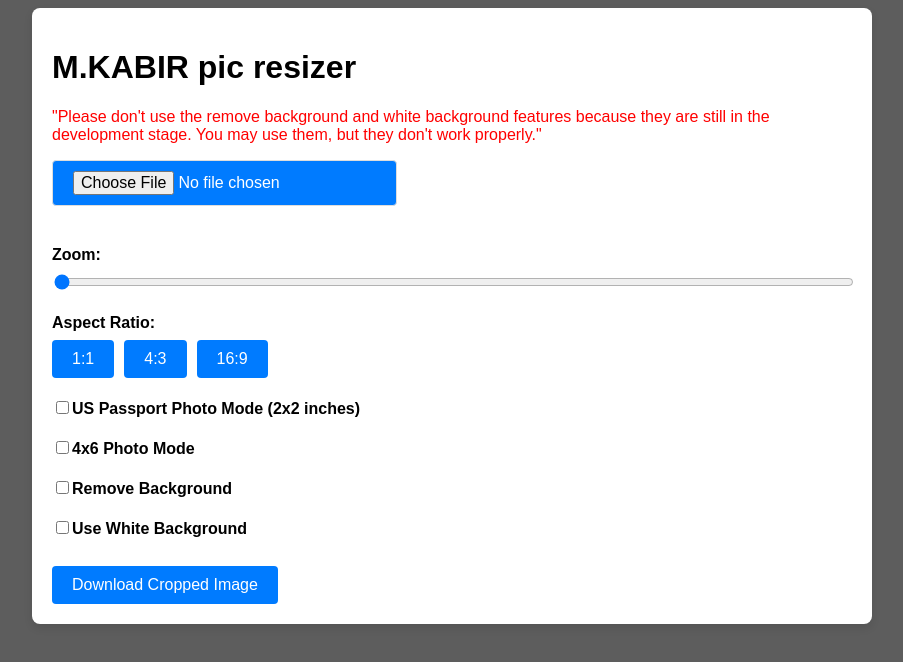
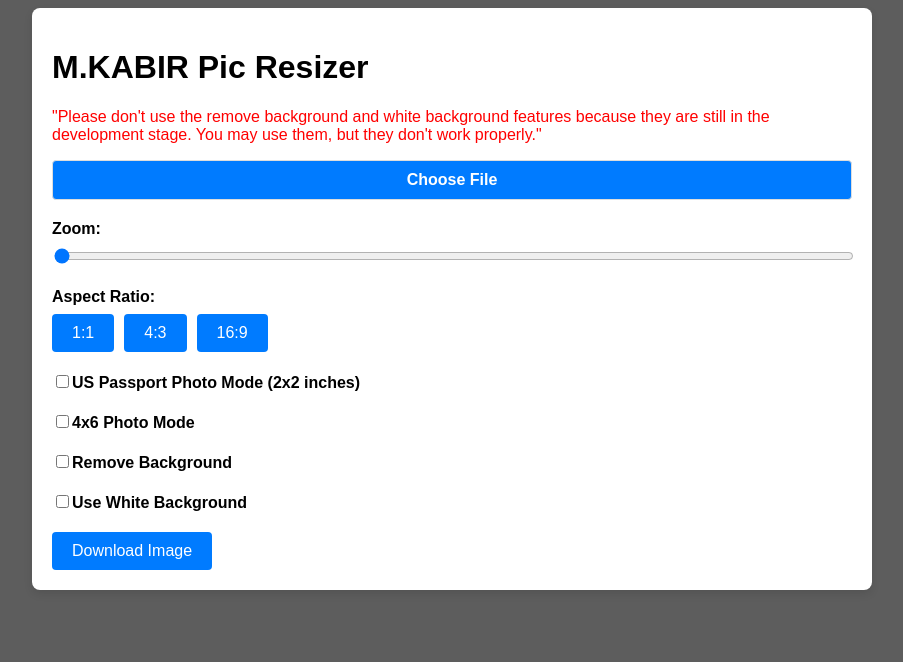
Before and after one commit to KKABIR07/Pic_resizes, a React (Vite) app: page / in a window 1280 px wide. Shown: the top 662 px of the page, without its empty margins (188-1091 px from the left). Built offline with nearby package versions, Linux system fonts and the light colour scheme.

Commit message:
4X6 formate 2.0

```diff
--- a/src/page/ImageResizer.jsx
+++ b/src/page/ImageResizer.jsx
@@ -18,7 +18,8 @@ const ImageResizer = () => {
   const PASSPORT_PIXELS = 600; // 2x2 inch at 300 DPI
 
   const FOUR_BY_SIX_ASPECT_RATIO = 2 / 3; // 4x6 inch aspect ratio (2:3)
-  const FOUR_BY_SIX_PIXELS = 1200; // 4x6 inch at 300 DPI width, height will be calculated based on aspect ratio
+  const FOUR_BY_SIX_PIXELS_WIDTH = 1200; // 4x6 inch at 300 DPI width
+  const FOUR_BY_SIX_PIXELS_HEIGHT = 1800; // 4x6 inch at 300 DPI height
 
   const handleImageChange = (e) => {
     const file = e.target.files[0];
@@ -53,8 +54,8 @@ const ImageResizer = () => {
       canvas.width = PASSPORT_PIXELS;
       canvas.height = PASSPORT_PIXELS;
     } else if (is4x6Mode) {
-      canvas.width = FOUR_BY_SIX_PIXELS;
-      canvas.height = Math.floor(FOUR_BY_SIX_PIXELS * FOUR_BY_SIX_ASPECT_RATIO);
+      canvas.width = FOUR_BY_SIX_PIXELS_WIDTH;
+      canvas.height = FOUR_BY_SIX_PIXELS_HEIGHT;
     } else {
       canvas.width = pixelCrop.width;
       canvas.height = pixelCrop.height;
@@ -101,7 +102,7 @@ const ImageResizer = () => {
         Math.abs(g - bgColor.g) < threshold &&
         Math.abs(b - bgColor.b) < threshold
       ) {
-        data[i + 3] = 0;
+        data[i + 3] = 0; // Set alpha to 0 (transparent)
       }
     }
 
@@ -131,7 +132,11 @@ const ImageResizer = () => {
     if (processedImageUrl) {
       const link = document.createElement('a');
       link.href = processedImageUrl;
-      link.download = isPassportMode ? 'passport-photo.png' : (is4x6Mode ? '4x6-photo.png' : 'cropped-image.png');
+      link.download = isPassportMode
+        ? 'passport-photo.png'
+        : is4x6Mode
+        ? '4x6-photo.png'
+        : 'cropped-image.png';
       document.body.appendChild(link);
       link.click();
       document.body.removeChild(link);
@@ -143,7 +148,7 @@ const ImageResizer = () => {
     if (previewUrl) {
       setPreviewImage(previewUrl);
     }
-  }, [src, croppedAreaPixels, useWhiteBackground, removeBackground]);
+  }, [src, croppedAreaPixels, useWhiteBackground, removeBackground, is4x6Mode, isPassportMode]);
 
   useEffect(() => {
     updatePreview();
@@ -168,10 +173,19 @@ const ImageResizer = () => {
   return (
     <div className="image-resizer">
       <div className="mkb">
-        <h1>M.KABIR pic resizer</h1>
+        <h1>M.KABIR Pic Resizer</h1>
         <p>"Please don't use the remove background and white background features because they are still in the development stage. You may use them, but they don't work properly."</p>
       </div>
-      <input className='mkb2 custom-file-upload' type="file" accept="image/*" onChange={handleImageChange} />
+      <label htmlFor="file-upload" className="custom-file-upload">
+        Choose File
+      </label>
+      <input
+        id="file-upload"
+        type="file"
+        accept="image/*"
+        className="custom-file-input"
+        onChange={handleImageChange}
+      />
       {src && (
         <div style={{ marginTop: '20px', position: 'relative', height: '400px', width: '100%' }}>
           <Cropper
@@ -242,16 +256,13 @@ const ImageResizer = () => {
           Use White Background
         </label>
       </div>
-      <button
-        onClick={handleDownload}
-        style={{ marginTop: '20px', padding: '10px 20px', cursor: 'pointer' }}
-      >
-        Download {isPassportMode ? 'Passport Photo' : (is4x6Mode ? '4x6 Photo' : 'Cropped Image')}
-      </button>
+      <div style={{ marginTop: '20px' }}>
+        <button onClick={handleDownload}>Download Image</button>
+      </div>
       {previewImage && (
         <div style={{ marginTop: '20px' }}>
           <h3>Preview:</h3>
-          <img src={previewImage} alt="Preview" style={{ maxWidth: '100%', maxHeight: '300px' }} />
+          <img src={previewImage} alt="Preview" style={{ maxWidth: '100%' }} />
         </div>
       )}
     </div>
```
